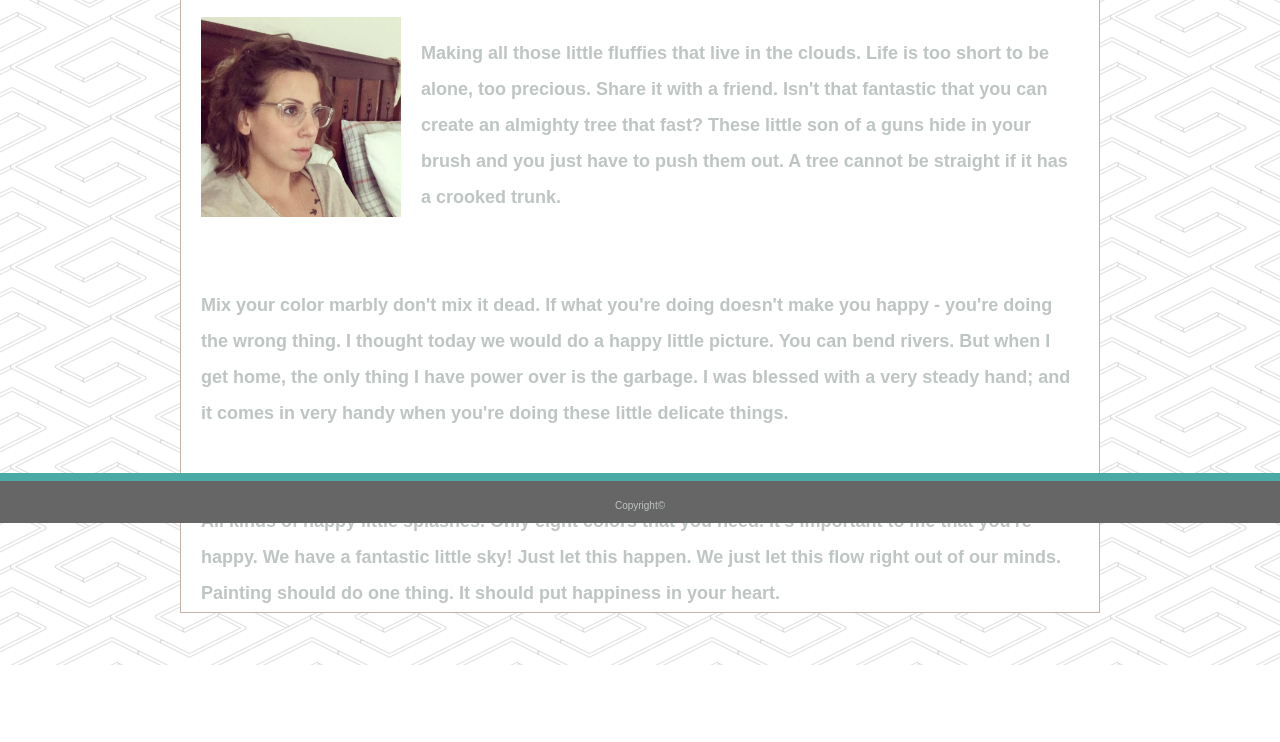
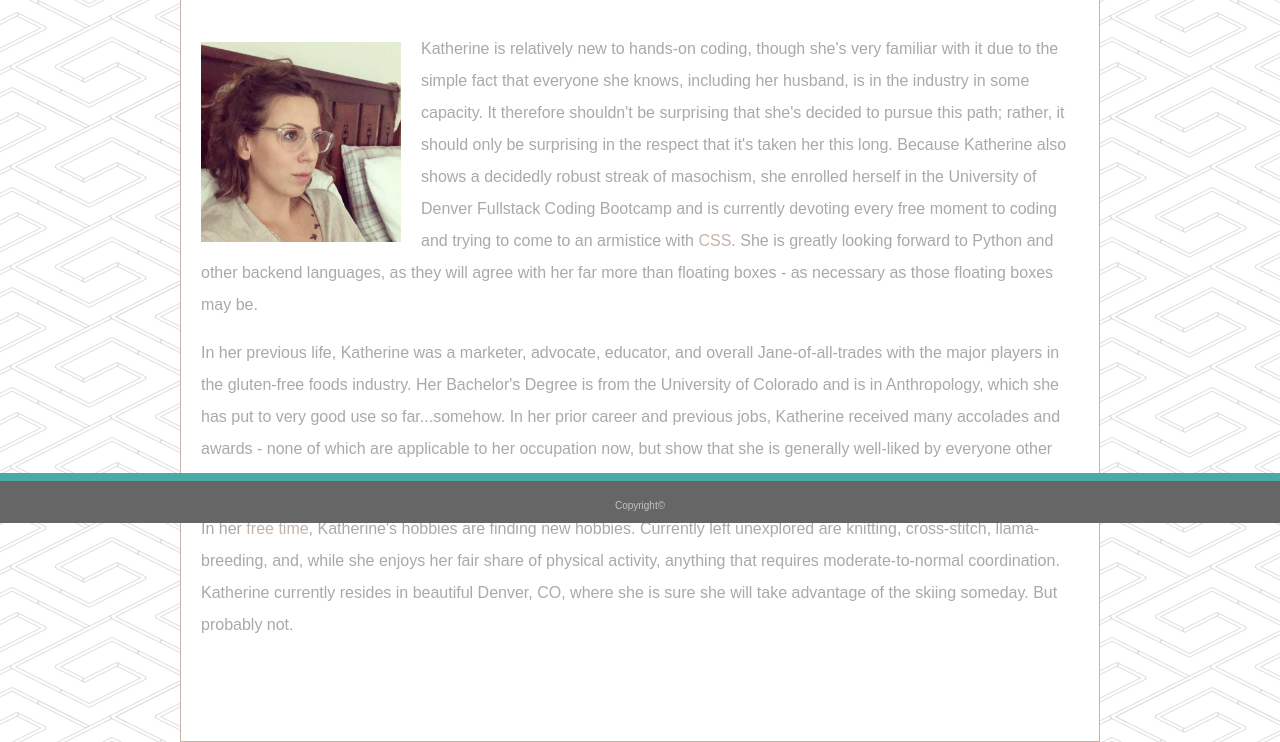
Before and after one commit to k8blanco/Basic-Portfolio, a plain HTML site: page index.html in a window 1280 px wide. Shown: the part 277-1019 px from the top of the page. Before the commit the page ends 942 px from the top, so only its background shows below. Drawn offline with Linux system fonts and the light colour scheme.

Commit message:
Final Commit v2

```diff
--- a/assets/css/about_style.css
+++ b/assets/css/about_style.css
@@ -9,4 +9,5 @@
 #self {
     float: left;
     margin-right: 20px;
+    margin-top: 25px;
 }
--- a/assets/css/style.css
+++ b/assets/css/style.css
@@ -56,10 +56,24 @@ h2 {
     float:left;
 }
 
-a {
+a:link{
     color: #c5b2a9;
     text-decoration: none;
 }
+
+a:active {
+    color: darkslategray;
+}
+
+a:visited {
+    color: #c5b2a9;
+}
+
+a:hover{
+    color: #ffffff;
+    background-color: #c5b2a9;
+}
+
 
 #heading-2-border{
     border-bottom: 3px solid #dddddd;
@@ -80,7 +94,10 @@ a {
     margin-right: auto;
     margin-left: auto;
     margin-top: 40px;
-    height: 750px;
+    height: auto;
+    font-size: 16px;
+    font-weight: normal;
+    color: darkgray;
 }
 
 
--- a/index.html
+++ b/index.html
@@ -35,14 +35,21 @@
                 <section id="self">
                 <img src="assets/images/self.jpg" alt="Picture of Me" width="200px">
                 </section>
-                <p>Making all those little fluffies that live in the clouds. Life is too short to be alone, too precious. Share it with a friend.
-                    Isn't that fantastic that you can create an almighty tree that fast? These little son of a guns hide in your brush and you just have to push them out.
-                    A tree cannot be straight if it has a crooked trunk.</p><br>
-                <p>Mix your color marbly don't mix it dead. If what you're doing doesn't make you happy - you're doing the wrong thing. I thought today we would do a happy
-                    little picture. You can bend rivers. But when I get home, the only thing I have power over is the garbage. I was blessed with a very steady hand; and it
-                    comes in very handy when you're doing these little delicate things. </p><br>
-                <p>All kinds of happy little splashes. Only eight colors that you need. It's important to me that you're happy. We have a fantastic little sky! Just let this
-                    happen. We just let this flow right out of our minds. Painting should do one thing. It should put happiness in your heart.</p>
+                <p>Katherine is relatively new to hands-on coding, though she's very familiar with it due to the simple fact that everyone she knows, including her husband,
+                    is in the industry in some capacity.  It therefore shouldn't be surprising that she's decided to pursue this path; rather, it should only be surprising
+                    in the respect that it's taken her this long.  Because Katherine also shows a decidedly robust streak of masochism, she enrolled herself in the University of Denver Fullstack
+                    Coding Bootcamp and is currently devoting every free moment to coding and trying to come to an armistice with <a href="https://media.giphy.com/media/yYSSBtDgbbRzq/giphy.gif" target="_blank">CSS</a>.
+                    She is greatly looking forward to Python and other backend languages, as they will agree with her far more than floating boxes - as necessary as those floating boxes may be.
+
+                </p>In her previous life, Katherine was a marketer, advocate, educator, and overall Jane-of-all-trades with the major players in the gluten-free foods industry.  Her
+                    Bachelor's Degree is from the University of Colorado and is in Anthropology, which she has put to very good use so far...somehow.  In her prior career and previous jobs,
+                    Katherine received many accolades and awards - none of which are applicable to her occupation now, but show that she is generally well-liked by everyone other than her toddler
+                    at bedtime, and quite good at talking people into buying things they probably don't need.<br>
+                <p></p>
+                <p>In her <a href="https://media.giphy.com/media/Z9OGuQyrfHAE8/giphy.gif" target="_blank">free time</a>, Katherine's hobbies are finding new hobbies.  Currently left unexplored are knitting, cross-stitch,
+                    llama-breeding, and, while she enjoys her fair share of physical activity, anything that requires moderate-to-normal coordination.  Katherine
+                    currently resides in beautiful Denver, CO, where she is sure she will take advantage of the skiing someday.  But probably not.</p><br>
+
 
             <section id="bio-img">
                 <img src="">
```
